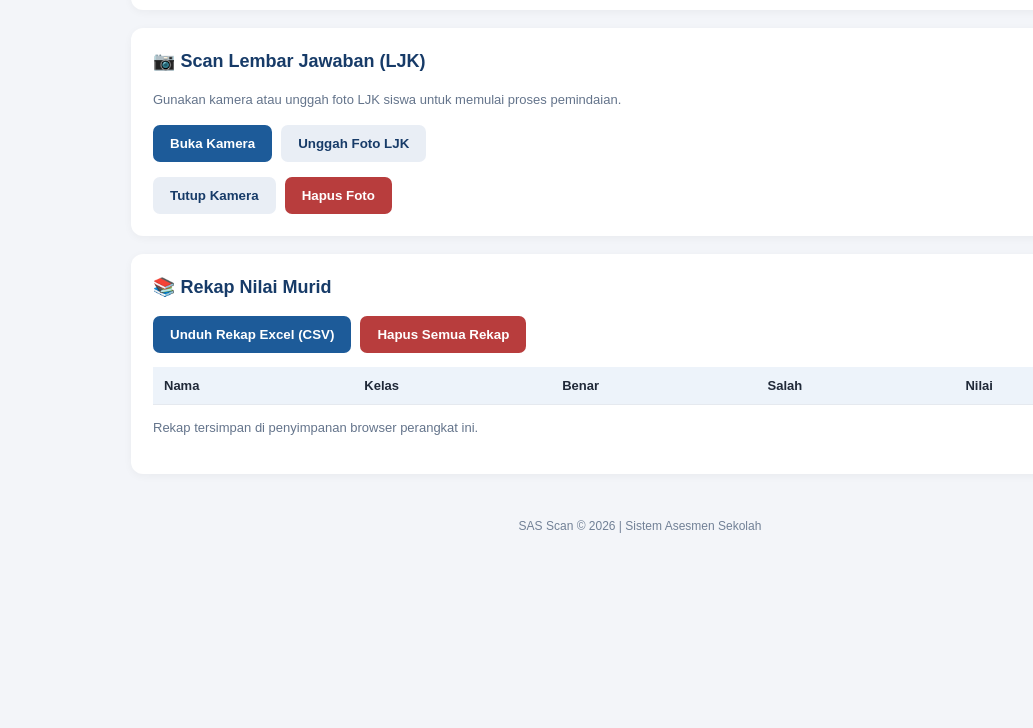
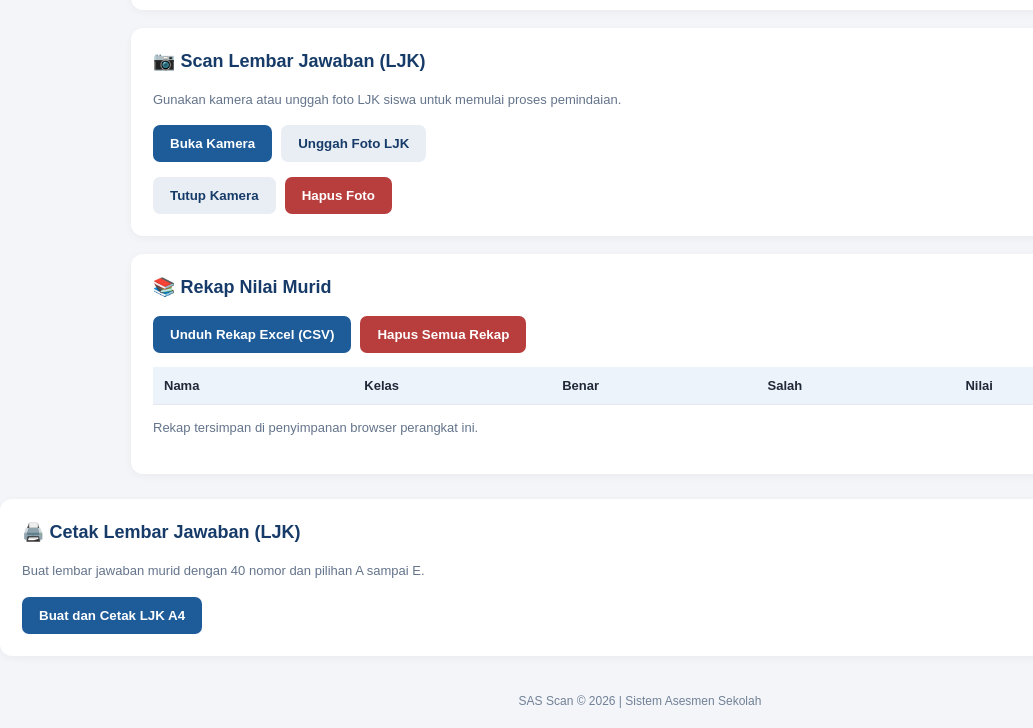
Before and after one commit to zukhayrahira-crypto/sas_scan, a plain HTML site: page index.html in a window 1280 px wide. Shown: the part 1536-2264 px from the top of the page, without its empty margins (0-1033 px from the left). Before the commit the page ends 2089 px from the top, so only its background shows below. Drawn offline with Linux system fonts and the light colour scheme.

Commit message:
Update index.html

```diff
--- a/index.html
+++ b/index.html
@@ -186,6 +186,16 @@ Foto berhasil dimuat. Tahap pembacaan otomatis akan dikembangkan berikutnya.
 </section>
 
 </main>
+
+<section class="card">
+  <h2>🖨️ Cetak Lembar Jawaban (LJK)</h2>
+  <p class="note">
+    Buat lembar jawaban murid dengan 40 nomor dan pilihan A sampai E.
+  </p>
+  <div class="actions">
+    <button onclick="printLJK()">Buat dan Cetak LJK A4</button>
+  </div>
+</section>
 
 <footer>SAS Scan © 2026 | Sistem Asesmen Sekolah</footer>
 
@@ -395,6 +405,69 @@ function showLJK(file){
  "Foto berhasil dimuat. Siap untuk tahap pembacaan LJK.";
 }
 
+function printLJK(){
+ const printWindow = window.open("", "_blank");
+
+ if(!printWindow){
+  alert("Izinkan pop-up pada browser untuk mencetak LJK.");
+  return;
+ }
+
+ let bubbles = "";
+
+ for(let i=1;i<=40;i++){
+  bubbles += `
+   <div class="question">
+    <span>${i}.</span>
+    ${["A","B","C","D","E"].map(c =>
+     `<span class="bubble">${c}</span>`
+    ).join("")}
+   </div>
+  `;
+ }
+
+ printWindow.document.write(`
+ <!DOCTYPE html>
+ <html lang="id">
+ <head>
+ <meta charset="UTF-8">
+ <title>LJK SAS Scan</title>
+ <style>
+ @page{size:A4;margin:12mm}
+ body{font-family:Arial,sans-serif;color:#000}
+ h2{text-align:center;margin-bottom:5px}
+ p{text-align:center;margin-top:0}
+ .identity{margin:25px 0;line-height:2}
+ .grid{display:grid;grid-template-columns:1fr 1fr;gap:8px 25px}
+ .question{display:flex;align-items:center;gap:9px;font-size:13px;height:27px}
+ .question>span:first-child{width:22px;font-weight:bold}
+ .bubble{
+  width:20px;height:20px;border:1.5px solid black;
+  border-radius:50%;display:inline-flex;
+  justify-content:center;align-items:center;
+  font-size:10px
+ }
+ .note{font-size:11px;margin-top:20px}
+ </style>
+ </head>
+ <body>
+ <h2>LEMBAR JAWABAN KOMPUTER (LJK)</h2>
+ <p>SUMATIF AKHIR SEKOLAH</p>
+ <div class="identity">
+ Nama: ..........................................................<br>
+ Kelas: ............................ Mata Pelajaran: ............................
+ </div>
+ <div class="grid">${bubbles}</div>
+ <p class="note">Petunjuk: Hitamkan bulatan jawaban pilihan A, B, C, D, atau E dengan pensil.</p>
+ </body>
+ </html>
+ `);
+
+ printWindow.document.close();
+ printWindow.focus();
+ printWindow.print();
+}
+
 makeQuestions();
 renderRecords();
 </script>
```
